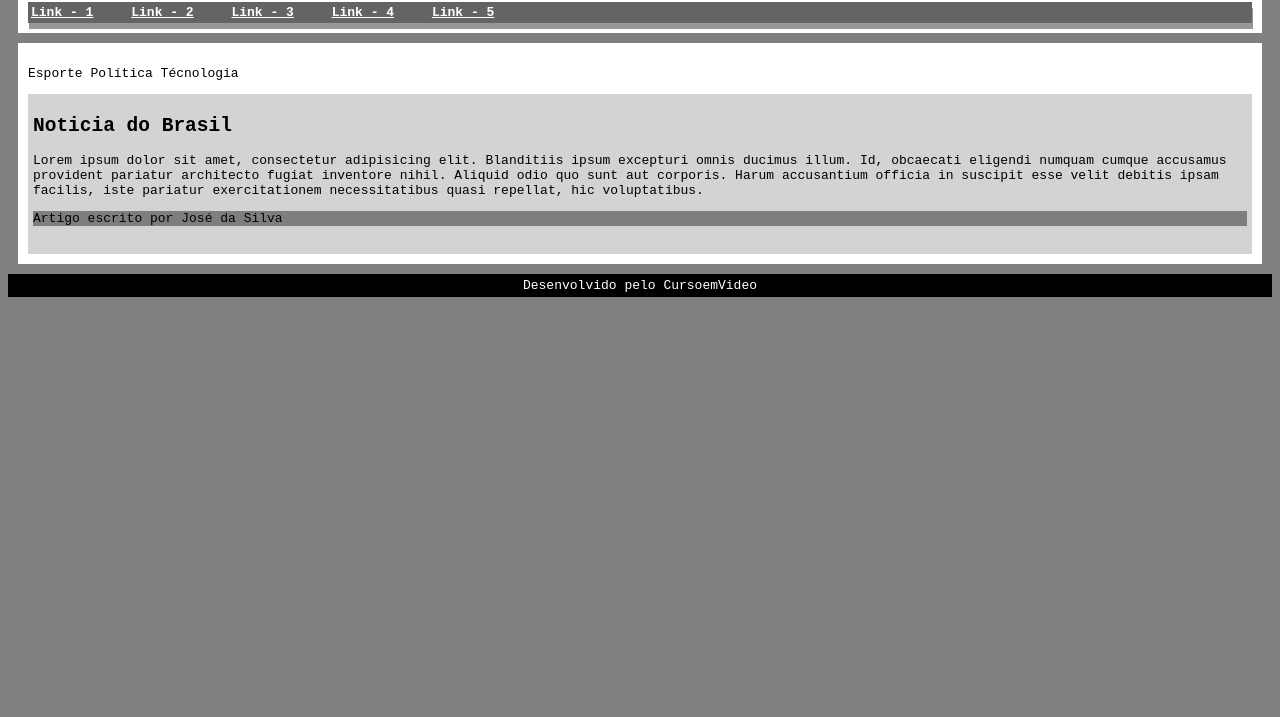
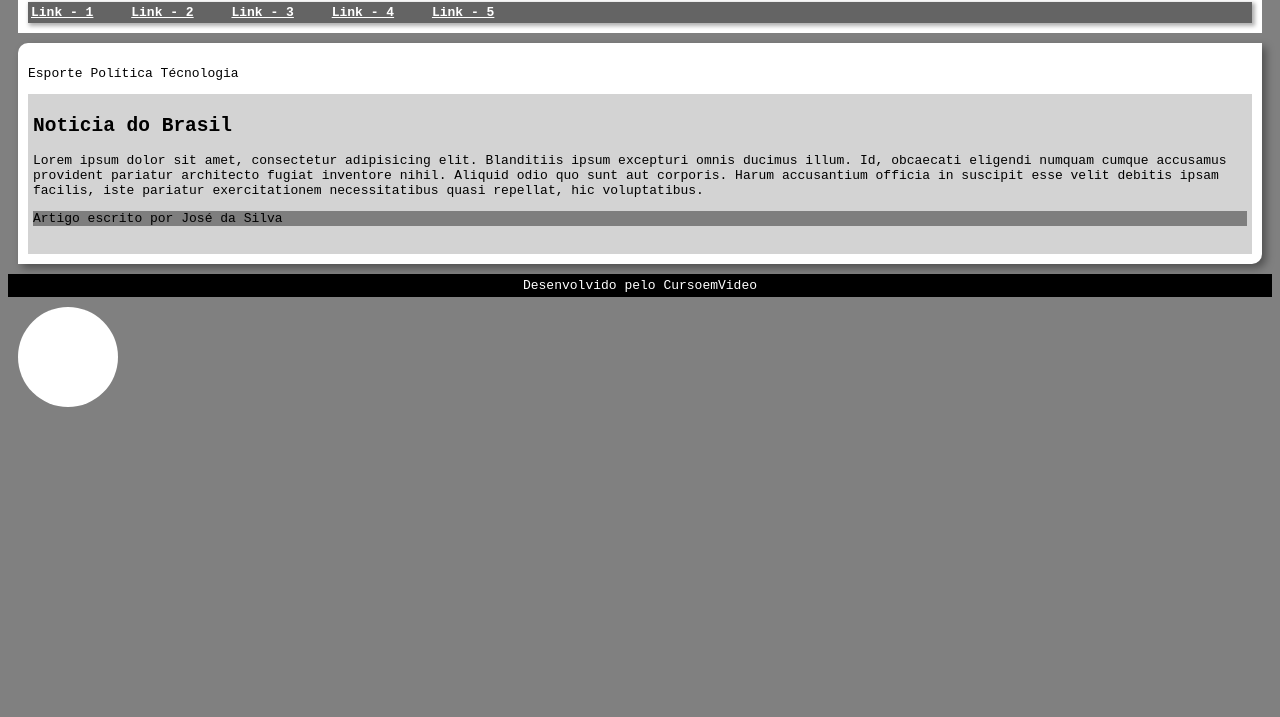
Before and after one commit to DevDecfalter/Curso-de-HTML-e-CSS, a plain HTML site: page Exercícios/modulo-02/ex021/caixa02.html in a window 1280 px wide. Shown: the part 83-800 px from the top of the page. Drawn offline with Linux system fonts and the light colour scheme.

Commit message:
Capítulo 16 Aula 6
Capítulo 16 Aula 6 – Caixas com vértices arredondados - 13/04/2024 - 08:21

```diff
--- a/Exercícios/modulo-02/ex021/caixa02.html
+++ b/Exercícios/modulo-02/ex021/caixa02.html
@@ -14,10 +14,6 @@
             background-color: gray;
         }
 
-        h1 {
-            box-shadow: 1px 1px 6px 8px rgba(0, 0, 0, 0.39);
-        }
-
         header {
             background-color: #fff;
             margin: 10px;
@@ -27,7 +23,7 @@
         nav {
             background-color: rgb(100, 100, 100);
             padding: 3px;
-            box-shadow: 1px 6px 0px 0px rgba(0, 0, 0, 0.404); /*É possível criar esta mesma sombra utilizando o DevTools (F12). Mas antes para que funcione a declaração já deve estar feita.*/
+            box-shadow: 2px 2px 4px 1px rgba(0, 0, 0, 0.315); /*É possível criar esta mesma sombra utilizando o DevTools (F12). Mas antes para que funcione a declaração já deve estar feita.*/
         }
 
         nav > a{
@@ -41,6 +37,8 @@
             background-color: #fff;
             padding: 10px;
             margin: 10px;
+            border-radius: 10px 0px;
+            box-shadow: 4px 4px 9px 0px rgba(0, 0, 0, 0.384);
         }
 
         article {
@@ -62,6 +60,14 @@
 
         footer > p {
             margin: 0px;
+        }
+
+        div#bola{
+            height: 100px;
+            width: 100px;
+            margin: 10px;
+            background-color: #fff;
+            border-radius: 50%;
         }
     </style>
 
@@ -108,6 +114,10 @@
     <footer>
         <p>Desenvolvido pelo CursoemVideo</p>
     </footer>
+
+    <div id="bola">
+
+    </divid>
 </body>
 
 </html>
@@ -125,3 +135,26 @@
     -Utilizando o DevTools, temos também como criar nossas sombras de forma extremamente facil, formantando como queremos que ela fique e só copiar e colar na declaração 'box-shadow'.
 
  -->
+
+ <!--
+
+    Capítulo 16 Aula 6 – Caixas com vértices arredondados - 13/04/2024 - 08:21
+
+    -A declaração 'border-radius' assim como a 'box-shadow', ela já vem com um shorhand por padrão, por exemplo, 'box-radius: 33px;', porém, há as formataçõs individuais dela, que são, com base na 'box-radius:33px;':
+
+    border-top-left-radius: 20px;
+    border-top-right-radius: 20px;
+    border-bottom-right-radius: 20px;
+    border-bottom-left-radius: 20px;.
+
+    -Existe alguns modos de se aplicar o 'border-radius':
+    1° main {border radius: 10px;}
+    2° main {border radius: 10px 10px;}
+    3° main {border radius: 10px 10px 10px 10px;}
+    =
+    1° Os 10px é aplicado para cada um dos quatro cantos
+    2° Assim como pode ser usado esse shorthand na 'margin' no 'box-radius' também.
+    3° Cada canta da borda é formatada de maneira independente
+
+
+  -->
```
